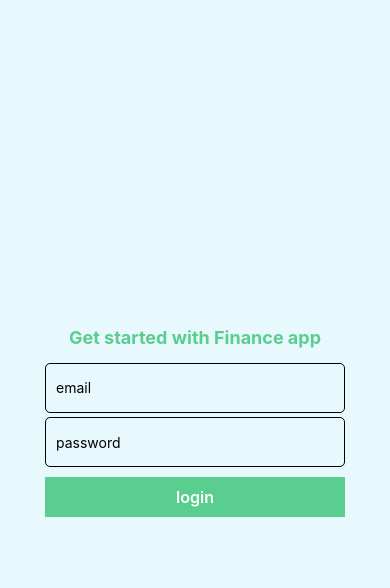
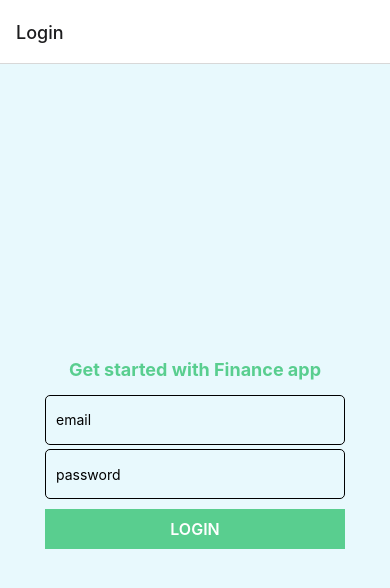
Before and after one commit to MukhammadSobirov/finance-react-native, a React Native app: screen / in a window 390 px wide. Shown: the top 588 px of the page. Built offline with nearby package versions, Linux system fonts and the light colour scheme.

Commit message:
feat: implement navigation

```diff
--- a/App.tsx
+++ b/App.tsx
@@ -1,81 +1,19 @@
-import { Pressable, StyleSheet, Text, TextInput, View } from "react-native";
 import { NavigationContainer } from "@react-navigation/native";
+import { createNativeStackNavigator } from "@react-navigation/native-stack";
+import Home from "./src/screens/Home";
+import Login from "./src/screens/Login";
+
+const Stack = createNativeStackNavigator();
 
 const App = () => {
   return (
     <NavigationContainer>
-      <View style={styles.container}>
-        <View style={styles.formContainer}>
-          <Text style={styles.title}>Get started with Finance app</Text>
-          <TextInput placeholder="email" style={styles.input} accessibilityHint="email" accessibilityLabel="email" />
-          <TextInput placeholder="password" style={styles.input} />
-          <Pressable
-            style={({ pressed }) => (pressed ? styles.pressedItem : styles.button)}
-            android_ripple={{ color: "tortoise" }}
-          >
-            <Text style={styles.btnText}>login</Text>
-          </Pressable>
-        </View>
-      </View>
+      <Stack.Navigator initialRouteName="Login">
+        <Stack.Screen name="Login" component={Login} />
+        <Stack.Screen name="Home" component={Home} options={{ title: "Overview" }} />
+      </Stack.Navigator>
     </NavigationContainer>
   );
 };
 
 export default App;
-
-const styles = StyleSheet.create({
-  container: {
-    flex: 1,
-    alignItems: "center",
-    backgroundColor: "#E8F9FD",
-    justifyContent: "center",
-  },
-
-  title: {
-    fontSize: 18,
-    marginBottom: 10,
-    color: "#59CE8F",
-    textAlign: "center",
-    fontWeight: "700",
-    width: 300,
-  },
-
-  formContainer: {
-    display: "flex",
-    flexDirection: "column",
-    justifyContent: "space-evenly",
-    height: 200,
-  },
-
-  input: {
-    borderWidth: 1,
-    borderRadius: 5,
-    width: 300,
-    height: 50,
-    paddingLeft: 10,
-  },
-
-  button: {
-    marginTop: 5,
-    width: 300,
-    height: 40,
-    backgroundColor: "#59CE8F",
-    alignItems: "center",
-    justifyContent: "center",
-  },
-
-  btnText: {
-    color: "white",
-    fontSize: 16,
-    fontWeight: "600",
-  },
-
-  pressedItem: {
-    backgroundColor: "#3FA796",
-    marginTop: 5,
-    width: 300,
-    height: 40,
-    alignItems: "center",
-    justifyContent: "center",
-  },
-});
--- /dev/null
+++ b/src/screens/Home.tsx
@@ -0,0 +1,8 @@
+import React from "react";
+import { Text } from "react-native";
+
+const Home = () => {
+  return <Text>Home</Text>;
+};
+
+export default Home;
--- /dev/null
+++ b/src/screens/Login.tsx
@@ -0,0 +1,80 @@
+import React from "react";
+import { Pressable, StyleSheet, Text, TextInput, View } from "react-native";
+
+const Login = ({ navigation }: any) => {
+  return (
+    <View style={styles.container}>
+      <View style={styles.formContainer}>
+        <Text style={styles.title}>Get started with Finance app</Text>
+        <TextInput placeholder="email" style={styles.input} accessibilityHint="email" accessibilityLabel="email" />
+        <TextInput placeholder="password" style={styles.input} />
+        <Pressable
+          style={({ pressed }) => (pressed ? styles.pressedItem : styles.button)}
+          android_ripple={{ color: "tortoise" }}
+          onPress={() => navigation.navigate("Home")}
+        >
+          <Text style={styles.btnText}>LOGIN</Text>
+        </Pressable>
+      </View>
+    </View>
+  );
+};
+
+export default Login;
+
+const styles = StyleSheet.create({
+  container: {
+    flex: 1,
+    alignItems: "center",
+    backgroundColor: "#E8F9FD",
+    justifyContent: "center",
+  },
+
+  title: {
+    fontSize: 18,
+    marginBottom: 10,
+    color: "#59CE8F",
+    textAlign: "center",
+    fontWeight: "700",
+    width: 300,
+  },
+
+  formContainer: {
+    display: "flex",
+    flexDirection: "column",
+    justifyContent: "space-evenly",
+    height: 200,
+  },
+
+  input: {
+    borderWidth: 1,
+    borderRadius: 5,
+    width: 300,
+    height: 50,
+    paddingLeft: 10,
+  },
+
+  button: {
+    marginTop: 5,
+    width: 300,
+    height: 40,
+    backgroundColor: "#59CE8F",
+    alignItems: "center",
+    justifyContent: "center",
+  },
+
+  btnText: {
+    color: "white",
+    fontSize: 16,
+    fontWeight: "600",
+  },
+
+  pressedItem: {
+    backgroundColor: "#3FA796",
+    marginTop: 5,
+    width: 300,
+    height: 40,
+    alignItems: "center",
+    justifyContent: "center",
+  },
+});
```
